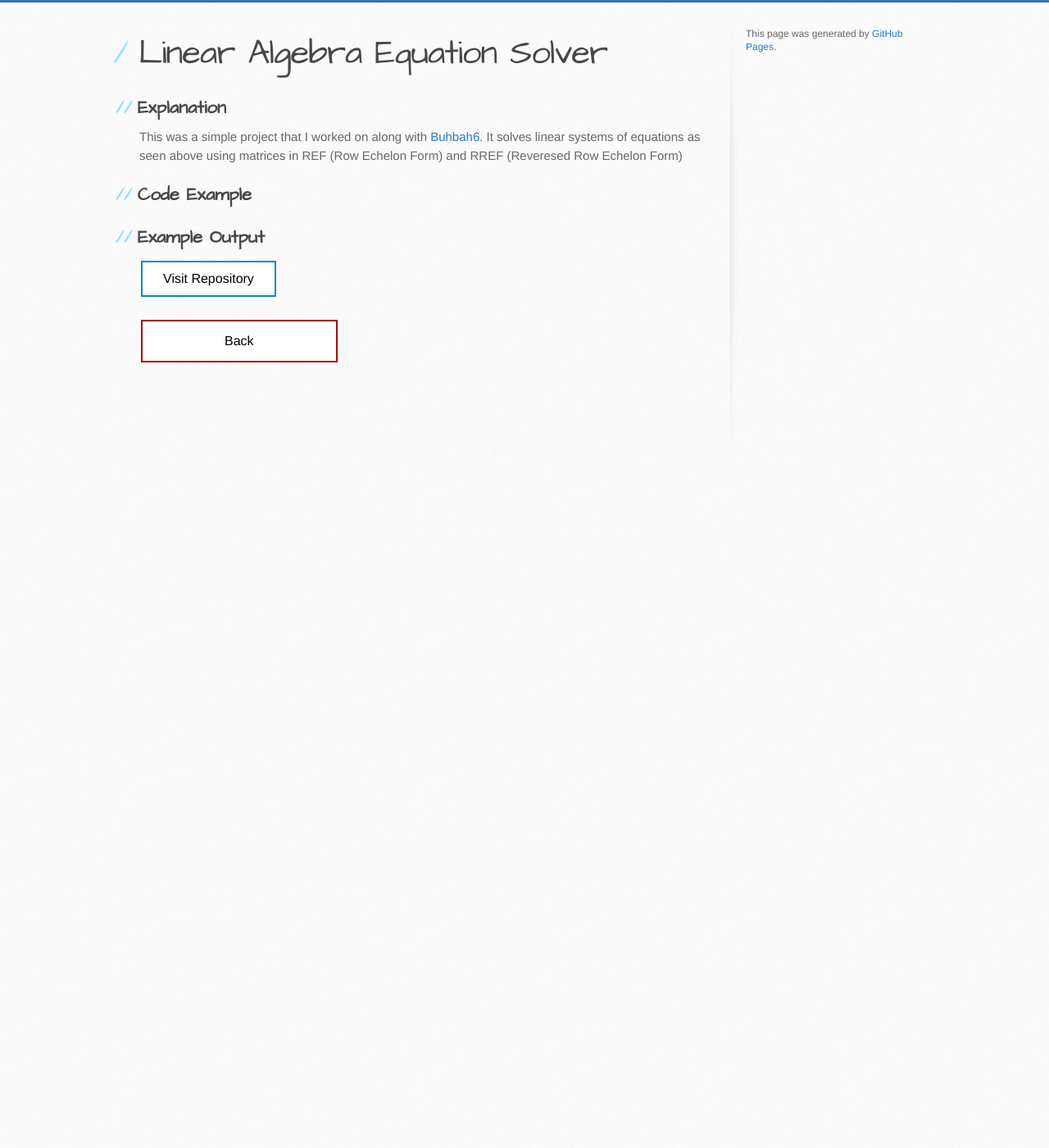
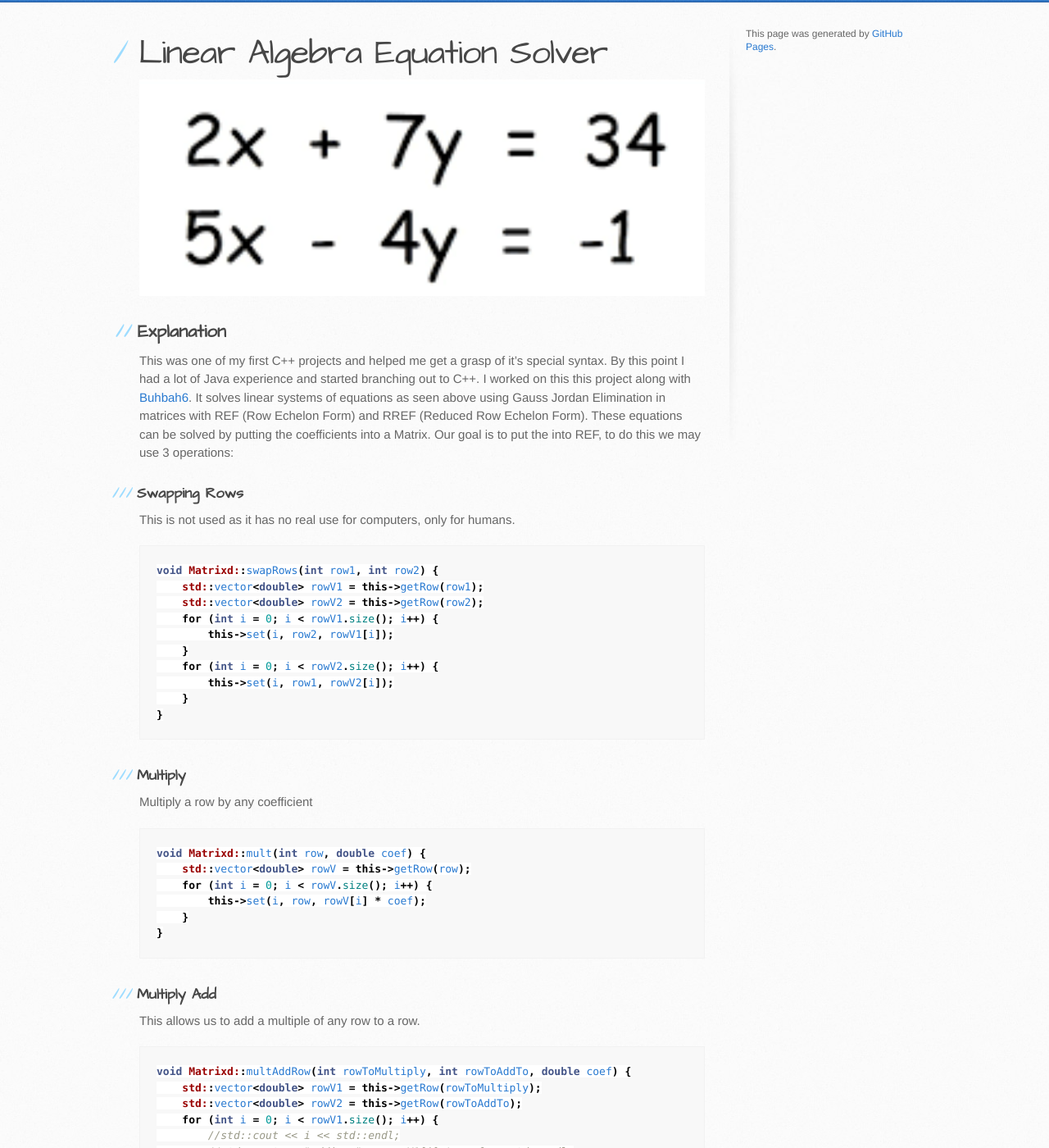
Before and after one commit to Hypericat/Hypericat.github.io, a Jekyll site: the page built from LinearAlgebraSolver.md, in a window 1280 px wide and 1400 px high, scrolled down 270 px. Shown: the whole window at 82% size. Built offline with Jekyll 4.4.1, drawn with Linux system fonts in a browser that asks for light colours; our own code applies the rules of GitHub Pages for plain Markdown files; before the commit the page ends 900 px from its top, so only the background shows below that; some of the changed text lies outside the part shown.

Commit message:
Auto push

````diff
--- a/LinearAlgebraSolver.md
+++ b/LinearAlgebraSolver.md
@@ -3,14 +3,58 @@ layout: default
 ---
 
 # Linear Algebra Equation Solver
+<img src="Linear.png" alt="Linear Systems of Equations">
 
 ## Explanation
-This was a simple project that I worked on along with [Buhbah6](https://github.com/Buhbah6). It solves linear systems of equations as seen above using matrices in REF (Row Echelon Form) and RREF (Reveresed Row Echelon Form)
+This was one of my first C++ projects and helped me get a grasp of it's special syntax. By this point I had a lot of Java experience and started branching out to C++. I worked on this this project along with [Buhbah6](https://github.com/Buhbah6). It solves linear systems of equations as seen above using Gauss Jordan Elimination in matrices with REF (Row Echelon Form) and RREF (Reduced Row Echelon Form). These equations can be solved by putting the coefficients into a Matrix. Our goal is to put the into REF, to do this we may use 3 operations:
 
-## Code Example
+### Swapping Rows
+This is not used as it has no real use for computers, only for humans.
+```java
+void Matrixd::swapRows(int row1, int row2) {
+    std::vector<double> rowV1 = this->getRow(row1);
+    std::vector<double> rowV2 = this->getRow(row2);
+    for (int i = 0; i < rowV1.size(); i++) {
+        this->set(i, row2, rowV1[i]);
+    }
+    for (int i = 0; i < rowV2.size(); i++) {
+        this->set(i, row1, rowV2[i]);
+    }
+}
+```
+
+
+### Multiply
+Multiply a row by any coefficient
+```java
+void Matrixd::mult(int row, double coef) {
+    std::vector<double> rowV = this->getRow(row);
+    for (int i = 0; i < rowV.size(); i++) {
+        this->set(i, row, rowV[i] * coef);
+    }
+}
+```
+
+### Multiply Add
+This allows us to add a multiple of any row to a row.
+```java
+void Matrixd::multAddRow(int rowToMultiply, int rowToAddTo, double coef) {
+    std::vector<double> rowV1 = this->getRow(rowToMultiply);
+    std::vector<double> rowV2 = this->getRow(rowToAddTo);
+    for (int i = 0; i < rowV1.size(); i++) {
+        //std::cout << i << std::endl;
+        //std::cout << "adding " << rowV1[i] * coef << std::endl;
+        this->set(i, rowToAddTo, rowV1[i] * coef + rowV2[i]);
+    }
+}
+```
+
+## Result
+Once we have row reduced the matrix by using a combination of these operations, the program uses the same operations to turn it into RREF. This means going back from bottom to top and zeroing out the unwanted values. After this our answer appears in the matrix for each coefficient.
 
 ## Example Output
-
+<img src="LinearOut.png" alt="Linear Systems of Equations OUT"
+Example of solving an equation.
 
 
 <style>
````
Also changed, not shown: LinearOut.png (added).
